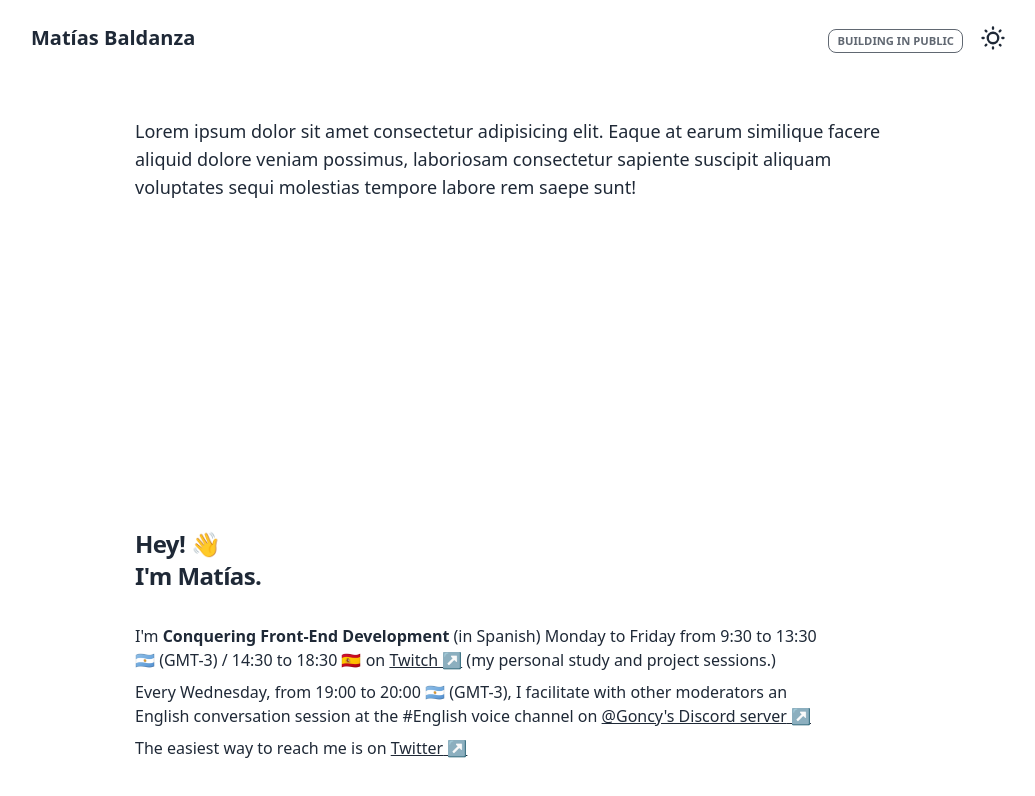
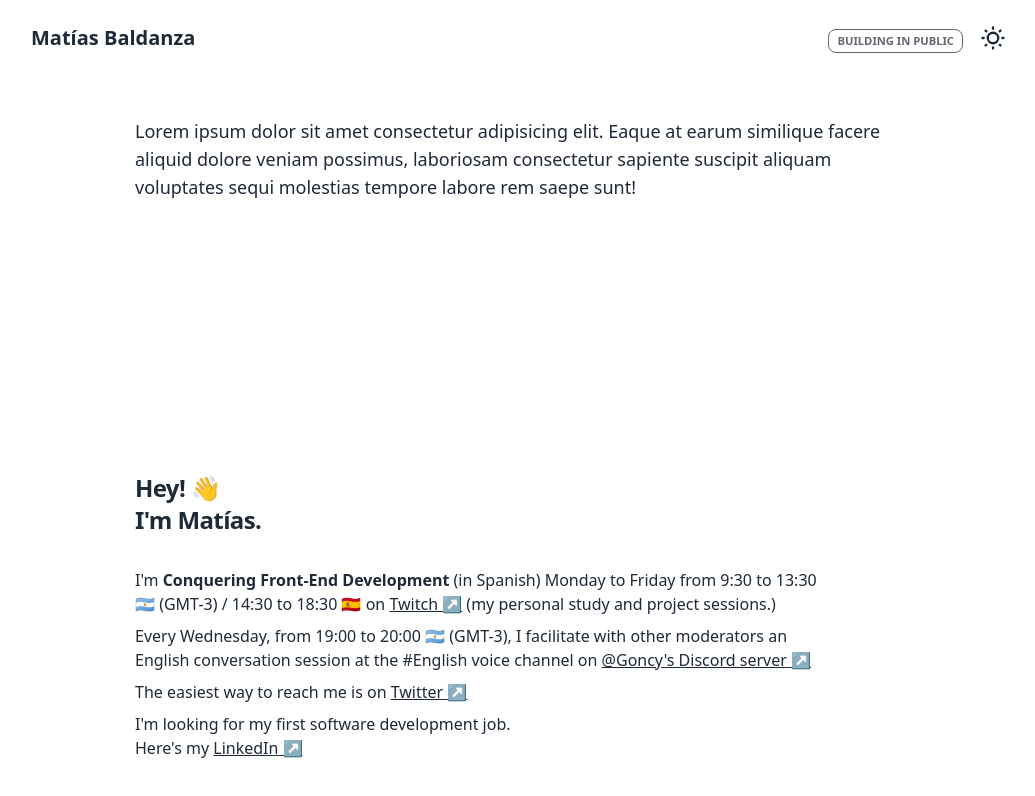
Before and after one commit to matiasbaldanza/matiasbaldanza_dev, a Next.js app: page /about in a window 1280 px wide. Shown: the top 796 px of the page, without its empty margins (121-1156 px from the left). Built offline with nearby package versions, Linux system fonts and the light colour scheme.

Commit message:
refactor: change naming convention of data files for content

```diff
--- a/src/components/Footer.js
+++ b/src/components/Footer.js
@@ -1,7 +1,7 @@
 import clsx from 'clsx'
 import Balancer from 'react-wrap-balancer'
 
-import { footerData } from './data/footerData'
+import { footerData } from './data/footer'
 
 export default function Footer ({ ...props }) {
   const baseStyles = 'mt-10 py-10 flex flex-col gap-2 w-full text-base'
--- a/src/components/data/footerData.js
+++ b/src/components/data/footer.js
@@ -28,6 +28,14 @@ export const footerData = {
             The easiest way to reach me is on <Link href='https://twitter.com/matiasbaldanza'>Twitter</Link>
           </>
         )
+      },
+      {
+        description: (
+          <>
+            I'm looking for my first software development job. <br />
+            Here's my  <Link href='https://www.linkedin.com/in/matiasbaldanza/'>LinkedIn</Link>
+          </>
+        )
       }
     ]
   },
@@ -55,6 +63,14 @@ export const footerData = {
             La forma más fácil de contactarme es por <Link href='https://twitter.com/matiasbaldanza'>Twitter</Link>
           </>
         )
+      },
+      {
+        description: (
+          <>
+            Estoy buscando mi primer trabajo como desarrollador. <br />
+            Aquí está mi <Link href='https://www.linkedin.com/in/matiasbaldanza/'>LinkedIn</Link>
+          </>
+        )
       }
     ]
   }
```
